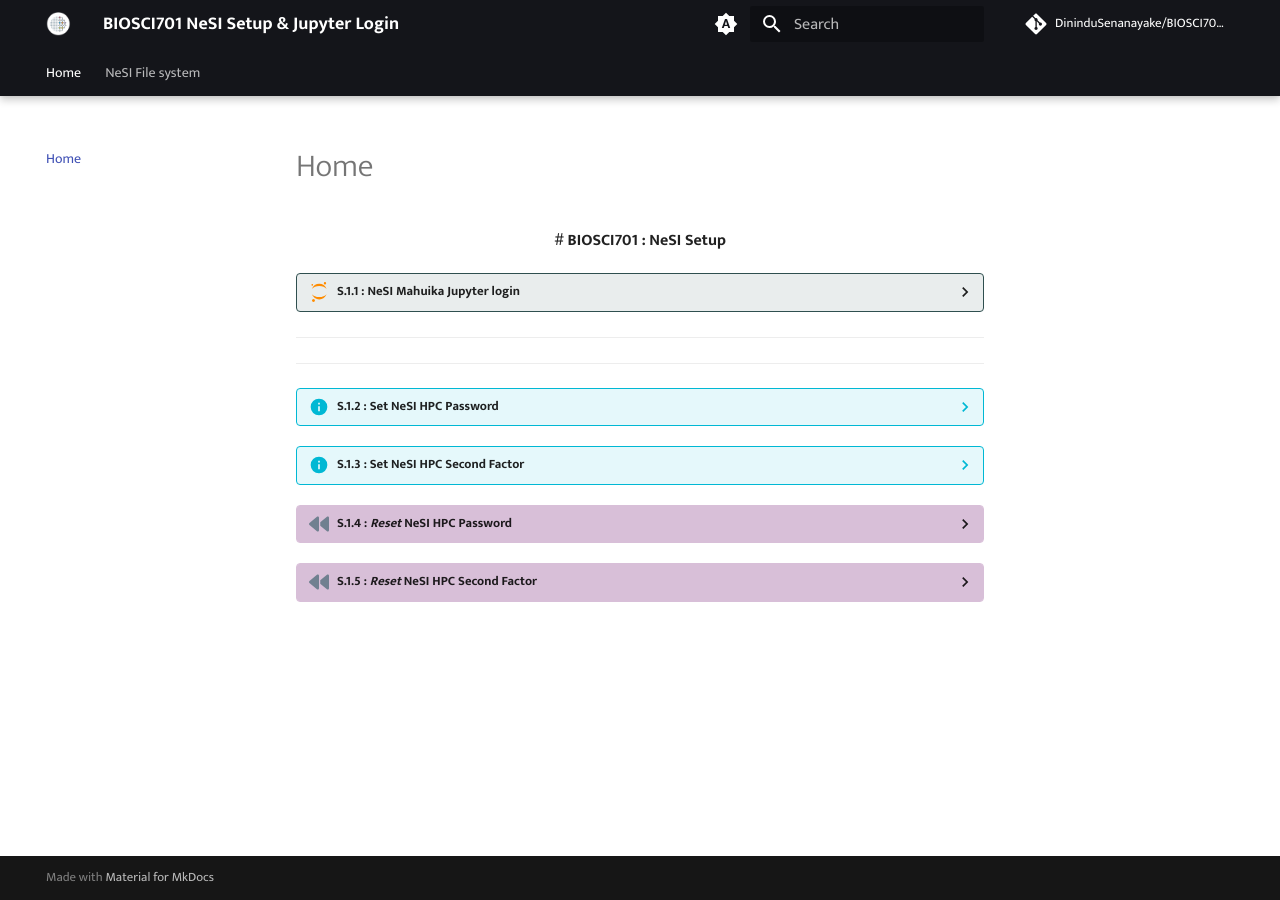
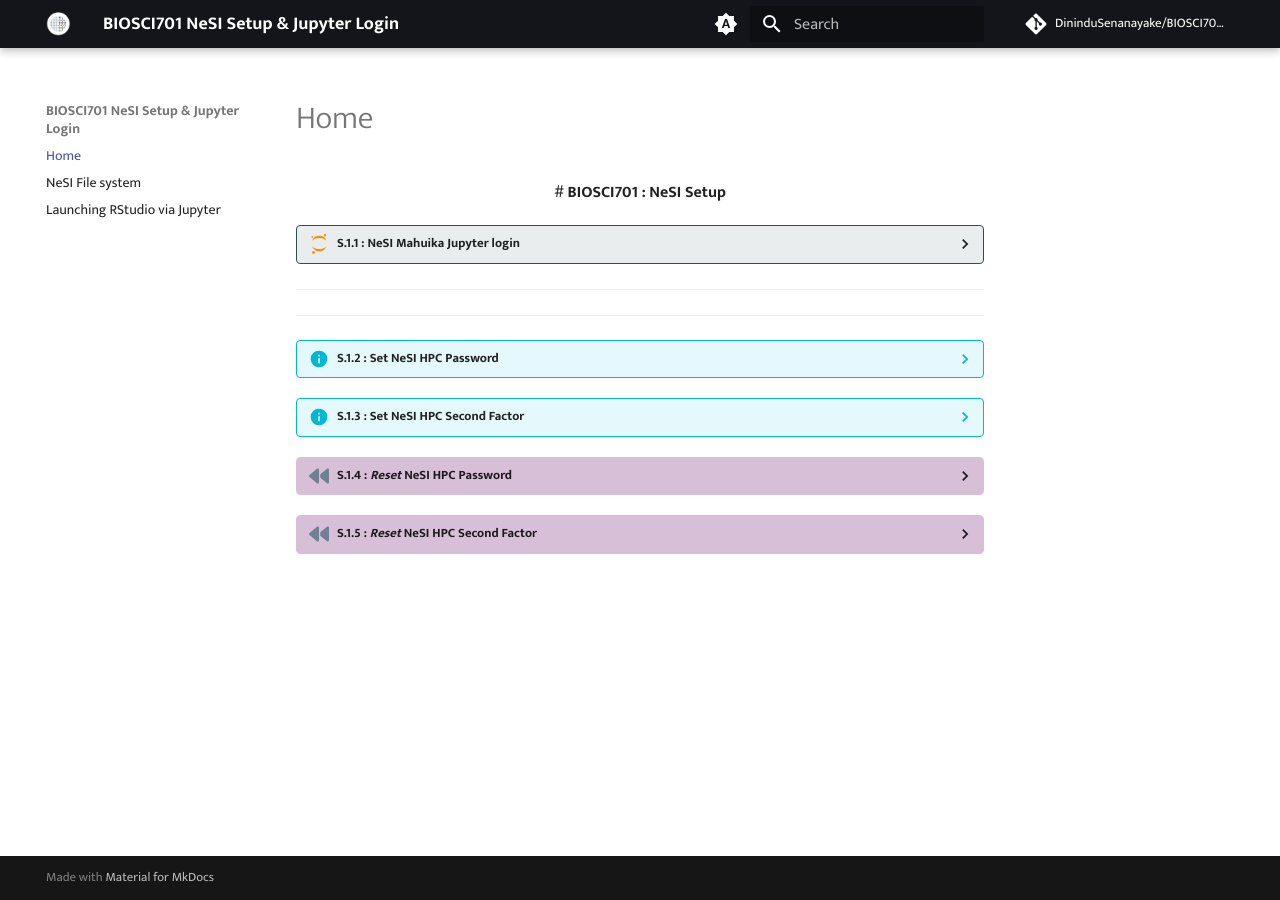
Before and after one commit to DininduSenanayake/BIOSCI701-NeSI_Jupyter_Login, an MkDocs documentation site: the page built from docs/index.md, in a window 1280 px wide. Built offline with MkDocs 1.6.1 and Material for MkDocs 9.7.7, drawn with Linux system fonts in a browser that asks for light colours; comment, search, counter and statistics services are not loaded.

Commit message:
add RStudio launch instructions

```diff
--- /dev/null
+++ b/docs/02_rstudiocheck.md
@@ -0,0 +1,3 @@
+# Launching RStudio via Jupyter
+
+![images](./images/launch_rstudio.png){width="800"}
--- a/mkdocs.yml
+++ b/mkdocs.yml
@@ -49,9 +49,7 @@
     - navigation.sections
     - navigation.expand
     - navigation.top
-#    - toc.integrate
-    - navigation.tabs
-    - navigation.tabs.sticky
+
 
 
   # Necessary for search to work properly
```
Also changed, not shown: docs/images/launch_rstudio.png (added).
